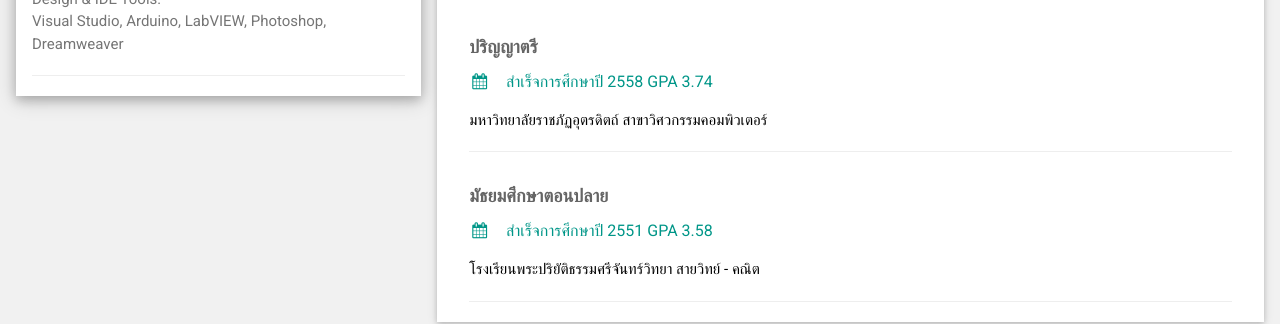
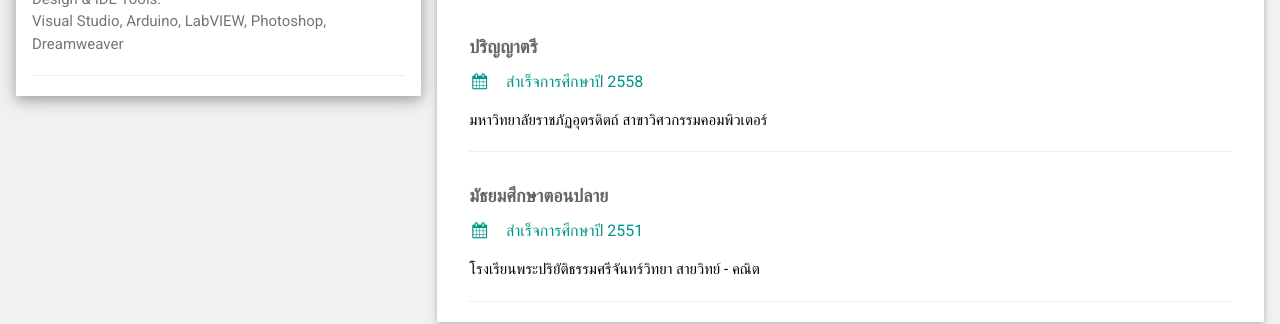
Before and after one commit to kraisit09/W2LabResume, a plain HTML site: page index.html in a window 1280 px wide. Shown: the part 526-850 px from the top of the page. Drawn offline with nearby package versions, Linux system fonts and the light colour scheme.

Commit message:
update resume

```diff
--- a/index.html
+++ b/index.html
@@ -87,14 +87,14 @@
               class="fa fa-certificate fa-fw w3-margin-right w3-xxlarge w3-text-teal"></i>ประวัติการศึกษา</h2>
           <div class="w3-container">
             <h5 class="w3-opacity"><b>ปริญญาตรี</b></h5>
-            <h6 class="w3-text-teal"><i class="fa fa-calendar fa-fw w3-margin-right"></i>สำเร็จการศึกษาปี 2558 GPA 3.74
+            <h6 class="w3-text-teal"><i class="fa fa-calendar fa-fw w3-margin-right"></i>สำเร็จการศึกษาปี 2558
             </h6>
             <p>มหาวิทยาลัยราชภัฏอุตรดิตถ์ สาขาวิศวกรรมคอมพิวเตอร์</p>
             <hr>
           </div>
           <div class="w3-container">
             <h5 class="w3-opacity"><b>มัธยมศึกษาตอนปลาย</b></h5>
-            <h6 class="w3-text-teal"><i class="fa fa-calendar fa-fw w3-margin-right"></i>สำเร็จการศึกษาปี 2551 GPA 3.58
+            <h6 class="w3-text-teal"><i class="fa fa-calendar fa-fw w3-margin-right"></i>สำเร็จการศึกษาปี 2551
             </h6>
             <p>โรงเรียนพระปริยัติธรรมศรีจันทร์วิทยา สายวิทย์ - คณิต</p>
             <hr>
```
Also changed, not shown: Images/Avatar-AO.png (deleted).
